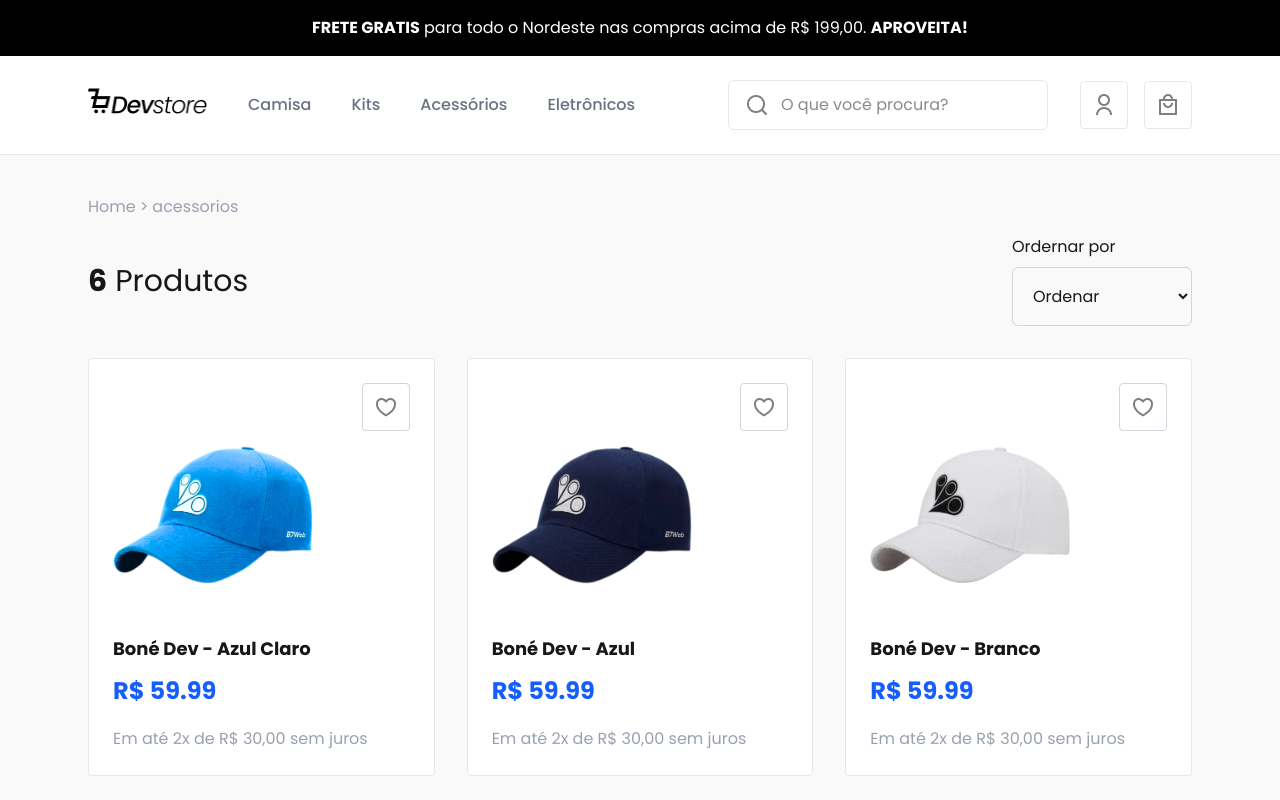
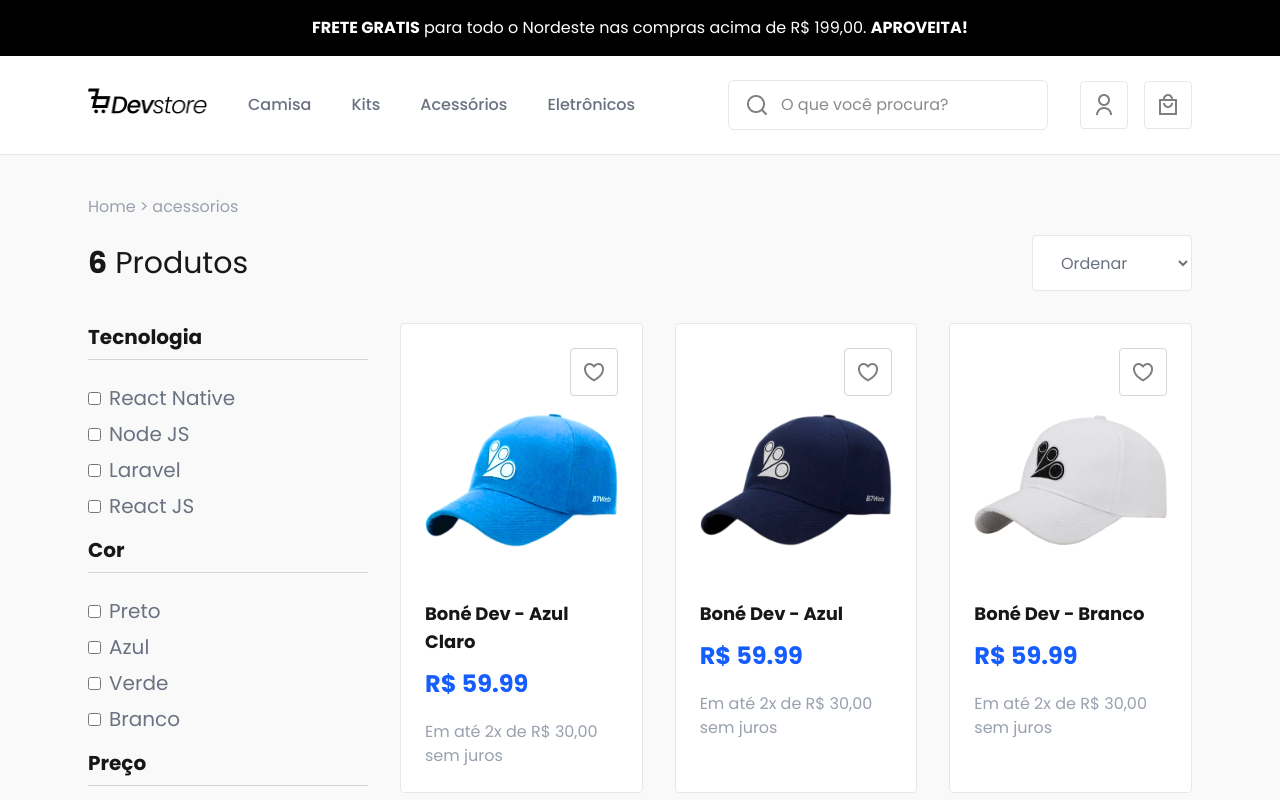
Before and after one commit to JoaoSBarbosa/DevStore-ui, a Next.js app: page /categoria/acessorios in a window 1280 px wide. Shown: the top 800 px of the page. Built offline with nearby package versions, Linux system fonts and the light colour scheme.

Commit message:
:recycle: refactory: Refatoração do uso de context para props para controler exibiação de filtros

```diff
--- a/src/app/(site)/categoria/[slug]/page.tsx
+++ b/src/app/(site)/categoria/[slug]/page.tsx
@@ -1,10 +1,10 @@
 import {
-  Product,
   Breadcrumb,
   ProductToolbar,
   ProductInitializer,
   ProductProvider,
   ProductListingLayout,
+  ProductCategoryContainer,
 } from "@/features/product-listing";
 import { ProductData } from "@/shared/data/products-data";
 
@@ -26,8 +26,7 @@ export default async function Page({ params, searchParams }: Props) {
       <ProductInitializer initialProducts={product} />
       <ProductListingLayout>
         <Breadcrumb />
-        <ProductToolbar />
-        <Product slug={slug} />
+        <ProductCategoryContainer />
       </ProductListingLayout>
     </ProductProvider>
   );
--- a/src/features/product-listing/components/filter/filters-sidebar.tsx
+++ b/src/features/product-listing/components/filter/filters-sidebar.tsx
@@ -1,12 +1,19 @@
 "use client";
 import { useProduct } from "../../context/use-product";
 import { filters } from "../../data/filter";
-export const FilterSidebar = () => {
-  const { isFilterOpen } = useProduct();
 
+type FilterSidebarProps = {
+  isFilterOpen: boolean;
+  setIsFilterOpen: (value: boolean) => void;
+};
+export const FilterSidebar = ({
+  isFilterOpen,
+  setIsFilterOpen,
+}: FilterSidebarProps) => {
   return (
-    isFilterOpen && (
-      <div className="flex-1 lg:max-w-70 flex flex-col gap-4">
+    <div
+      className={`flex-1 lg:max-w-70 flex flex-col gap-4 ${isFilterOpen ? "flex" : "hidden"} lg:flex`}
+    >
       {filters.map((item) => (
         <div key={item.id}>
           <h3 className="text-xl font-semibold border-b border-gray-300 mb-6 pb-2">
@@ -25,6 +32,5 @@ export const FilterSidebar = () => {
         </div>
       ))}
     </div>
-    )
   );
 };
--- /dev/null
+++ b/src/features/product-listing/components/product-category-container.tsx
@@ -0,0 +1,29 @@
+"use client";
+
+import { useState } from "react";
+import { ProductGrid } from "..";
+import { useProduct } from "../context/use-product";
+import { FilterSidebar } from "./filter/filters-sidebar";
+import { ProductToolbar } from "./product-toolbar";
+
+export const ProductCategoryContainer = () => {
+  const { product } = useProduct();
+  const [isFilterOpened, setIsFilterOpen] = useState<boolean>(false);
+
+  return (
+    <div>
+      <ProductToolbar
+        isFilterOpen={isFilterOpened}
+        setIsFilterOpen={setIsFilterOpen}
+      />
+
+      <div className="flex flex-col lg:flex-row my-8 gap-8">
+        <FilterSidebar
+          isFilterOpen={isFilterOpened}
+          setIsFilterOpen={setIsFilterOpen}
+        />
+        <ProductGrid products={product} />
+      </div>
+    </div>
+  );
+};
--- a/src/features/product-listing/components/product-toolbar.tsx
+++ b/src/features/product-listing/components/product-toolbar.tsx
@@ -3,26 +3,33 @@ import Image from "next/image";
 import { useProduct } from "../context/use-product";
 import { useState } from "react";
 
-export const ProductToolbar = () => {
+type ProductToolbarProps = {
+  isFilterOpen: boolean;
+  setIsFilterOpen: (value: boolean) => void;
+};
+
+export const ProductToolbar = ({
+  isFilterOpen,
+  setIsFilterOpen,
+}: ProductToolbarProps) => {
   const { toggleFilter, product } = useProduct();
   const [sort, setSort] = useState("");
 
   const count = product?.length ? product?.length : 0;
 
   return (
-    <div className="gap-2 flex flex-col lg:flex-row justify-between lg:items-center ">
+    <div className="gap-6 flex flex-col lg:flex-row justify-between lg:items-center">
       <div className=" text-3xl">
         <strong>{count}</strong> Produtos
       </div>
-      {/* filtros */}
 
-      <div className="flex items-center gap-4">
-        <div className="w-1/2 lg:w-full flex flex-col gap-2">
-          <span className="hidden lg:block">Ordernar por</span>
+      <div
+        className={`flex w-full lg:max-w-70  flex-row items-center justify-end gap-4 `}
+      >
         <select
           value={sort}
           onChange={(e) => setSort(e.target.value)}
-            className="border border-gray-300 outline-0 p-4 rounded-md"
+          className="bg-white flex-1 px-4 max-w-40 lg:w-full lg:px-6 h-14 border border-gray-200 outline-0 rounded-sm text-gray-500"
         >
           <option value="" className="lg:hidden">
             Ordenar
@@ -31,12 +38,11 @@ export const ProductToolbar = () => {
           <option value="">Menor preço</option>
           <option value="">Maior preço</option>
         </select>
-        </div>
 
         <button
-          className="w-1/2 p-4 border border-gray-300 rounded-md cursor-pointer outline-0 right-0 flex justify-between items-center lg:hidden "
+          className="flex-1 bg-white max-w-40 lg:w-full px-4 lg:px-6 h-14 border border-gray-200 rounded-sm text-gray-500 gap-4 cursor-pointer outline-0 right-0 flex justify-between items-center lg:hidden "
           type="button"
-          onClick={toggleFilter}
+          onClick={() => setIsFilterOpen(!isFilterOpen)}
         >
           Filtar
           <Image
--- a/src/features/product-listing/components/product.tsx
+++ /dev/null
@@ -1,22 +0,0 @@
-"use client";
-import { useEffect } from "react";
-import { useProduct } from "../context/use-product";
-import { Filter } from "./filter/filter";
-import { ProductGrid } from "./product-grid";
-import { FilterSidebar } from "./filter/filters-sidebar";
-
-type ProductProps = {
-  slug: string;
-};
-
-export const Product = ({ slug }: ProductProps) => {
-  const { product } = useProduct();
-
-  return (
-    <div className="flex flex-col lg:flex-row my-8 gap-8">
-      <FilterSidebar />
-
-      <ProductGrid products={product} />
-    </div>
-  );
-};
--- a/src/features/product-listing/index.ts
+++ b/src/features/product-listing/index.ts
@@ -1,7 +1,7 @@
 export { Breadcrumb } from "./components/breadcrumb";
-export { Product } from "./components/product";
 export { ProductGrid } from "./components/product-grid";
 export { ProductInitializer } from "./context/product-initializer";
 export { ProductProvider } from "./context/product-provider";
 export { ProductListingLayout } from "./layout/product-listing-layout";
 export { ProductToolbar } from "./components/product-toolbar";
+export { ProductCategoryContainer } from "./components/product-category-container";
```
Lines whose indentation alone changed are shown as unchanged.
